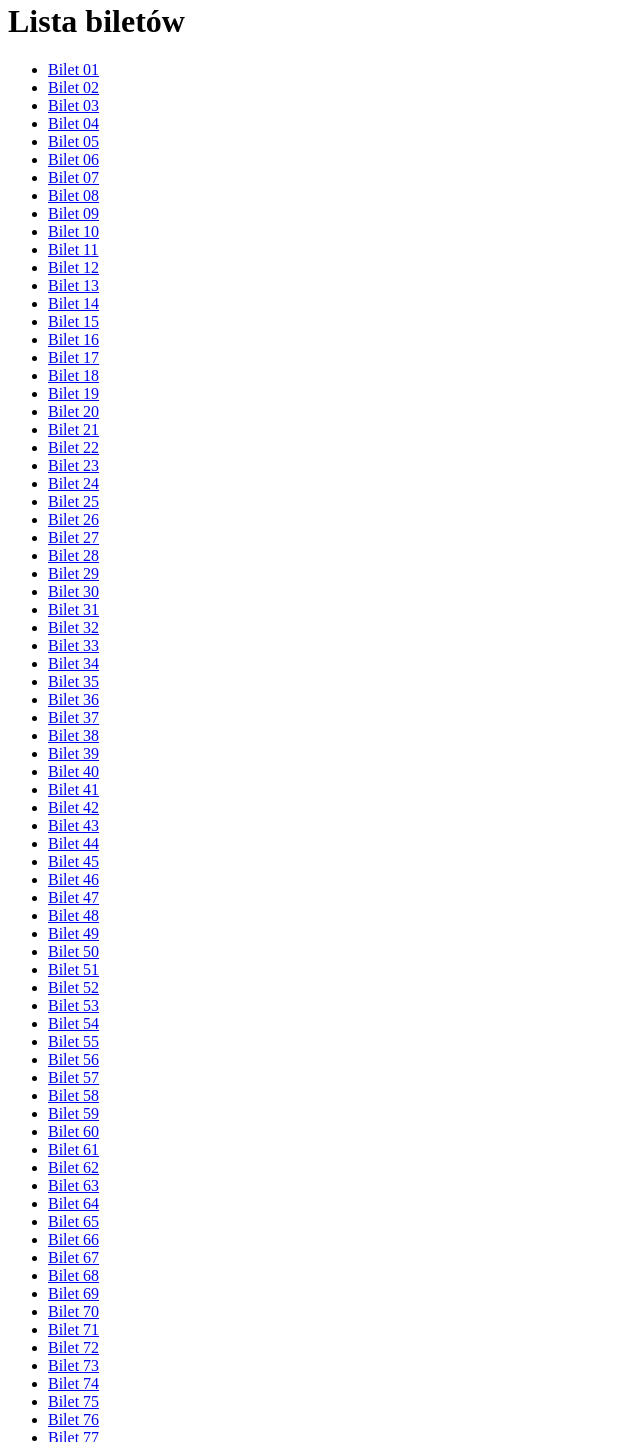
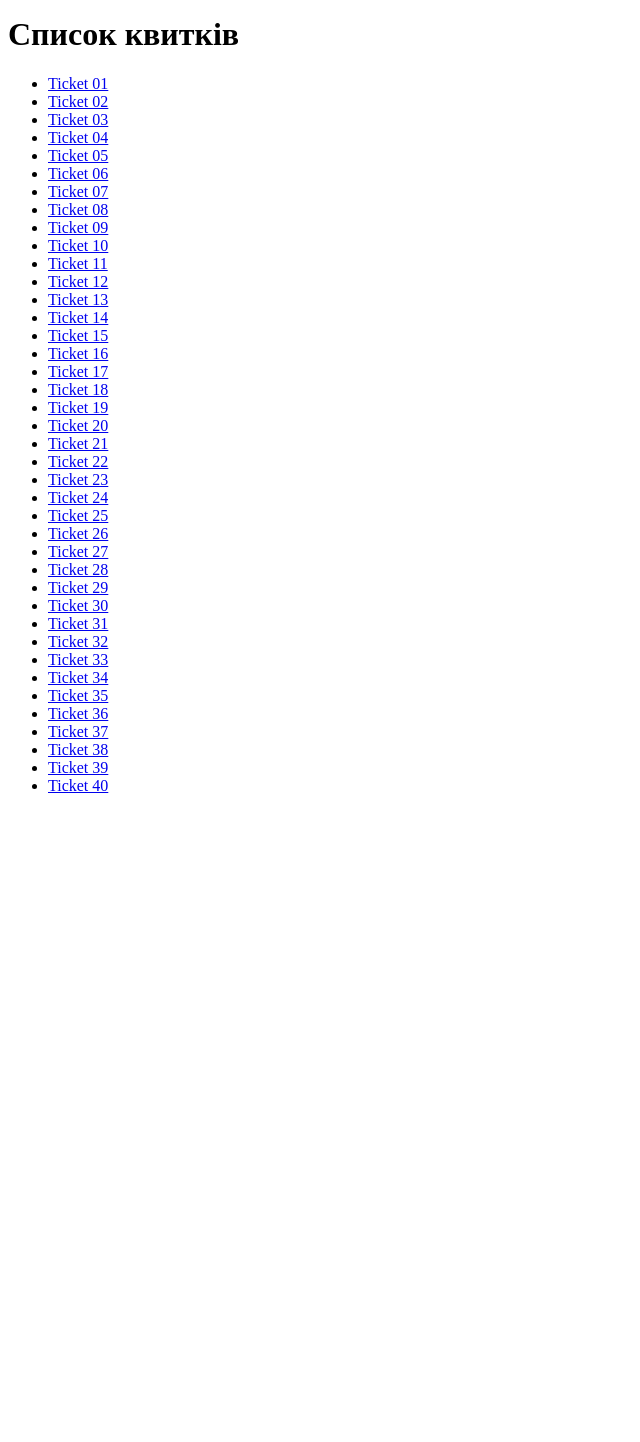
Before and after one commit to svito4ka/qr-tickets, a plain HTML site: page index.html in a window 1280 px wide. Shown: the part 5-1447 px from the top of the page, without its empty margins (0-640 px from the left). After the commit the page ends 816 px from the top, so only its background shows below. Drawn offline with Linux system fonts and the light colour scheme.

Commit message:
Add main index page with ticket links

```diff
--- a/index.html
+++ b/index.html
@@ -1,82 +1,53 @@
-<html><body><h1>Lista biletów</h1><ul>
-<li><a href="ticket01.html">Bilet 01</a></li>
-<li><a href="ticket02.html">Bilet 02</a></li>
-<li><a href="ticket03.html">Bilet 03</a></li>
-<li><a href="ticket04.html">Bilet 04</a></li>
-<li><a href="ticket05.html">Bilet 05</a></li>
-<li><a href="ticket06.html">Bilet 06</a></li>
-<li><a href="ticket07.html">Bilet 07</a></li>
-<li><a href="ticket08.html">Bilet 08</a></li>
-<li><a href="ticket09.html">Bilet 09</a></li>
-<li><a href="ticket10.html">Bilet 10</a></li>
-<li><a href="ticket11.html">Bilet 11</a></li>
-<li><a href="ticket12.html">Bilet 12</a></li>
-<li><a href="ticket13.html">Bilet 13</a></li>
-<li><a href="ticket14.html">Bilet 14</a></li>
-<li><a href="ticket15.html">Bilet 15</a></li>
-<li><a href="ticket16.html">Bilet 16</a></li>
-<li><a href="ticket17.html">Bilet 17</a></li>
-<li><a href="ticket18.html">Bilet 18</a></li>
-<li><a href="ticket19.html">Bilet 19</a></li>
-<li><a href="ticket20.html">Bilet 20</a></li>
-<li><a href="ticket21.html">Bilet 21</a></li>
-<li><a href="ticket22.html">Bilet 22</a></li>
-<li><a href="ticket23.html">Bilet 23</a></li>
-<li><a href="ticket24.html">Bilet 24</a></li>
-<li><a href="ticket25.html">Bilet 25</a></li>
-<li><a href="ticket26.html">Bilet 26</a></li>
-<li><a href="ticket27.html">Bilet 27</a></li>
-<li><a href="ticket28.html">Bilet 28</a></li>
-<li><a href="ticket29.html">Bilet 29</a></li>
-<li><a href="ticket30.html">Bilet 30</a></li>
-<li><a href="ticket31.html">Bilet 31</a></li>
-<li><a href="ticket32.html">Bilet 32</a></li>
-<li><a href="ticket33.html">Bilet 33</a></li>
-<li><a href="ticket34.html">Bilet 34</a></li>
-<li><a href="ticket35.html">Bilet 35</a></li>
-<li><a href="ticket36.html">Bilet 36</a></li>
-<li><a href="ticket37.html">Bilet 37</a></li>
-<li><a href="ticket38.html">Bilet 38</a></li>
-<li><a href="ticket39.html">Bilet 39</a></li>
-<li><a href="ticket40.html">Bilet 40</a></li>
-<li><a href="ticket41.html">Bilet 41</a></li>
-<li><a href="ticket42.html">Bilet 42</a></li>
-<li><a href="ticket43.html">Bilet 43</a></li>
-<li><a href="ticket44.html">Bilet 44</a></li>
-<li><a href="ticket45.html">Bilet 45</a></li>
-<li><a href="ticket46.html">Bilet 46</a></li>
-<li><a href="ticket47.html">Bilet 47</a></li>
-<li><a href="ticket48.html">Bilet 48</a></li>
-<li><a href="ticket49.html">Bilet 49</a></li>
-<li><a href="ticket50.html">Bilet 50</a></li>
-<li><a href="ticket51.html">Bilet 51</a></li>
-<li><a href="ticket52.html">Bilet 52</a></li>
-<li><a href="ticket53.html">Bilet 53</a></li>
-<li><a href="ticket54.html">Bilet 54</a></li>
-<li><a href="ticket55.html">Bilet 55</a></li>
-<li><a href="ticket56.html">Bilet 56</a></li>
-<li><a href="ticket57.html">Bilet 57</a></li>
-<li><a href="ticket58.html">Bilet 58</a></li>
-<li><a href="ticket59.html">Bilet 59</a></li>
-<li><a href="ticket60.html">Bilet 60</a></li>
-<li><a href="ticket61.html">Bilet 61</a></li>
-<li><a href="ticket62.html">Bilet 62</a></li>
-<li><a href="ticket63.html">Bilet 63</a></li>
-<li><a href="ticket64.html">Bilet 64</a></li>
-<li><a href="ticket65.html">Bilet 65</a></li>
-<li><a href="ticket66.html">Bilet 66</a></li>
-<li><a href="ticket67.html">Bilet 67</a></li>
-<li><a href="ticket68.html">Bilet 68</a></li>
-<li><a href="ticket69.html">Bilet 69</a></li>
-<li><a href="ticket70.html">Bilet 70</a></li>
-<li><a href="ticket71.html">Bilet 71</a></li>
-<li><a href="ticket72.html">Bilet 72</a></li>
-<li><a href="ticket73.html">Bilet 73</a></li>
-<li><a href="ticket74.html">Bilet 74</a></li>
-<li><a href="ticket75.html">Bilet 75</a></li>
-<li><a href="ticket76.html">Bilet 76</a></li>
-<li><a href="ticket77.html">Bilet 77</a></li>
-<li><a href="ticket78.html">Bilet 78</a></li>
-<li><a href="ticket79.html">Bilet 79</a></li>
-<li><a href="ticket80.html">Bilet 80</a></li>
-</ul></body></html>
+<!DOCTYPE html>
+<html lang="uk">
+<head>
+    <meta charset="UTF-8">
+    <meta name="viewport" content="width=device-width, initial-scale=1.0">
+    <title>QR Tickets</title>
+</head>
+<body>
+    <h1>Список квитків</h1>
+    <ul>
+        <li><a href="ticket01.html">Ticket 01</a></li>
+        <li><a href="ticket02.html">Ticket 02</a></li>
+        <li><a href="ticket03.html">Ticket 03</a></li>
+        <li><a href="ticket04.html">Ticket 04</a></li>
+        <li><a href="ticket05.html">Ticket 05</a></li>
+        <li><a href="ticket06.html">Ticket 06</a></li>
+        <li><a href="ticket07.html">Ticket 07</a></li>
+        <li><a href="ticket08.html">Ticket 08</a></li>
+        <li><a href="ticket09.html">Ticket 09</a></li>
+        <li><a href="ticket10.html">Ticket 10</a></li>
+        <li><a href="ticket11.html">Ticket 11</a></li>
+        <li><a href="ticket12.html">Ticket 12</a></li>
+        <li><a href="ticket13.html">Ticket 13</a></li>
+        <li><a href="ticket14.html">Ticket 14</a></li>
+        <li><a href="ticket15.html">Ticket 15</a></li>
+        <li><a href="ticket16.html">Ticket 16</a></li>
+        <li><a href="ticket17.html">Ticket 17</a></li>
+        <li><a href="ticket18.html">Ticket 18</a></li>
+        <li><a href="ticket19.html">Ticket 19</a></li>
+        <li><a href="ticket20.html">Ticket 20</a></li>
+        <li><a href="ticket21.html">Ticket 21</a></li>
+        <li><a href="ticket22.html">Ticket 22</a></li>
+        <li><a href="ticket23.html">Ticket 23</a></li>
+        <li><a href="ticket24.html">Ticket 24</a></li>
+        <li><a href="ticket25.html">Ticket 25</a></li>
+        <li><a href="ticket26.html">Ticket 26</a></li>
+        <li><a href="ticket27.html">Ticket 27</a></li>
+        <li><a href="ticket28.html">Ticket 28</a></li>
+        <li><a href="ticket29.html">Ticket 29</a></li>
+        <li><a href="ticket30.html">Ticket 30</a></li>
+        <li><a href="ticket31.html">Ticket 31</a></li>
+        <li><a href="ticket32.html">Ticket 32</a></li>
+        <li><a href="ticket33.html">Ticket 33</a></li>
+        <li><a href="ticket34.html">Ticket 34</a></li>
+        <li><a href="ticket35.html">Ticket 35</a></li>
+        <li><a href="ticket36.html">Ticket 36</a></li>
+        <li><a href="ticket37.html">Ticket 37</a></li>
+        <li><a href="ticket38.html">Ticket 38</a></li>
+        <li><a href="ticket39.html">Ticket 39</a></li>
+        <li><a href="ticket40.html">Ticket 40</a></li>
+    </ul>
+</body>
+</html>
```
